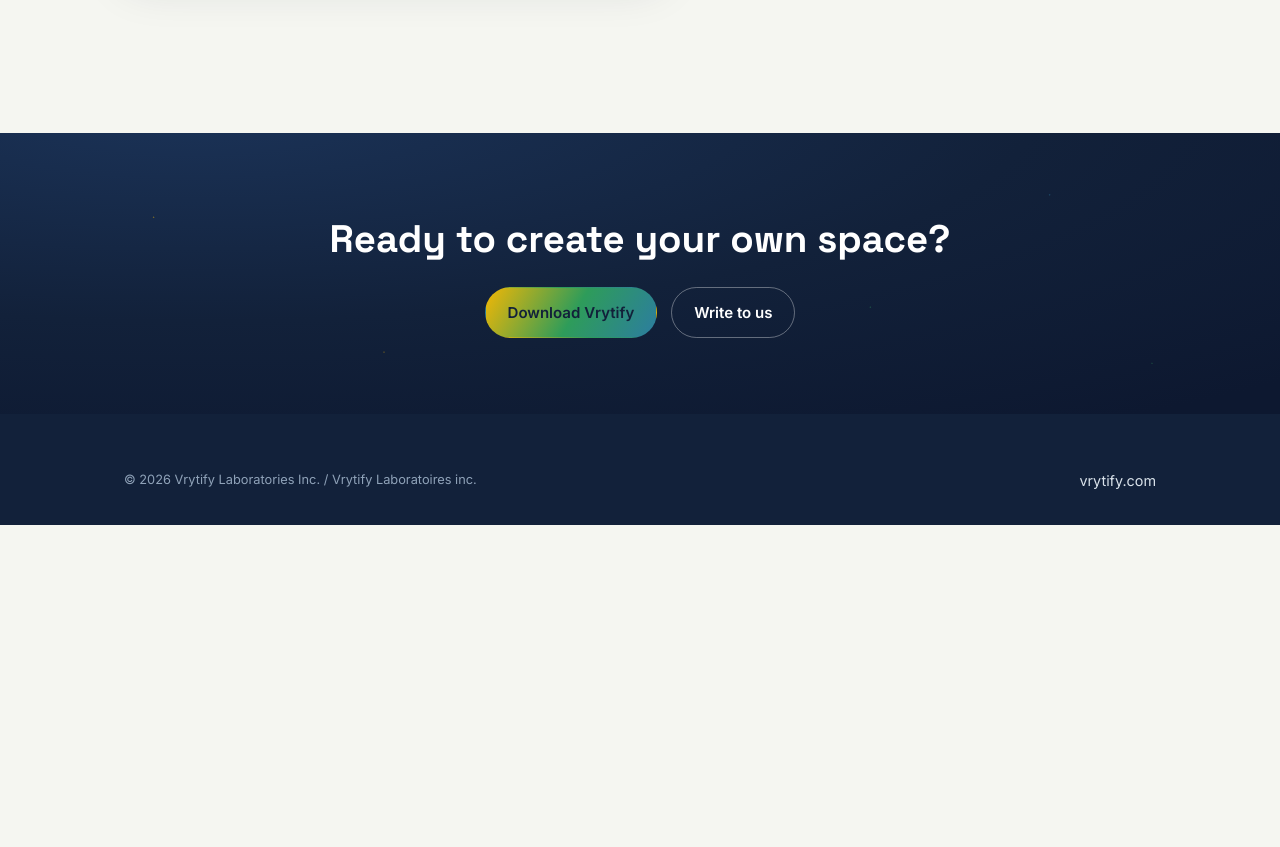
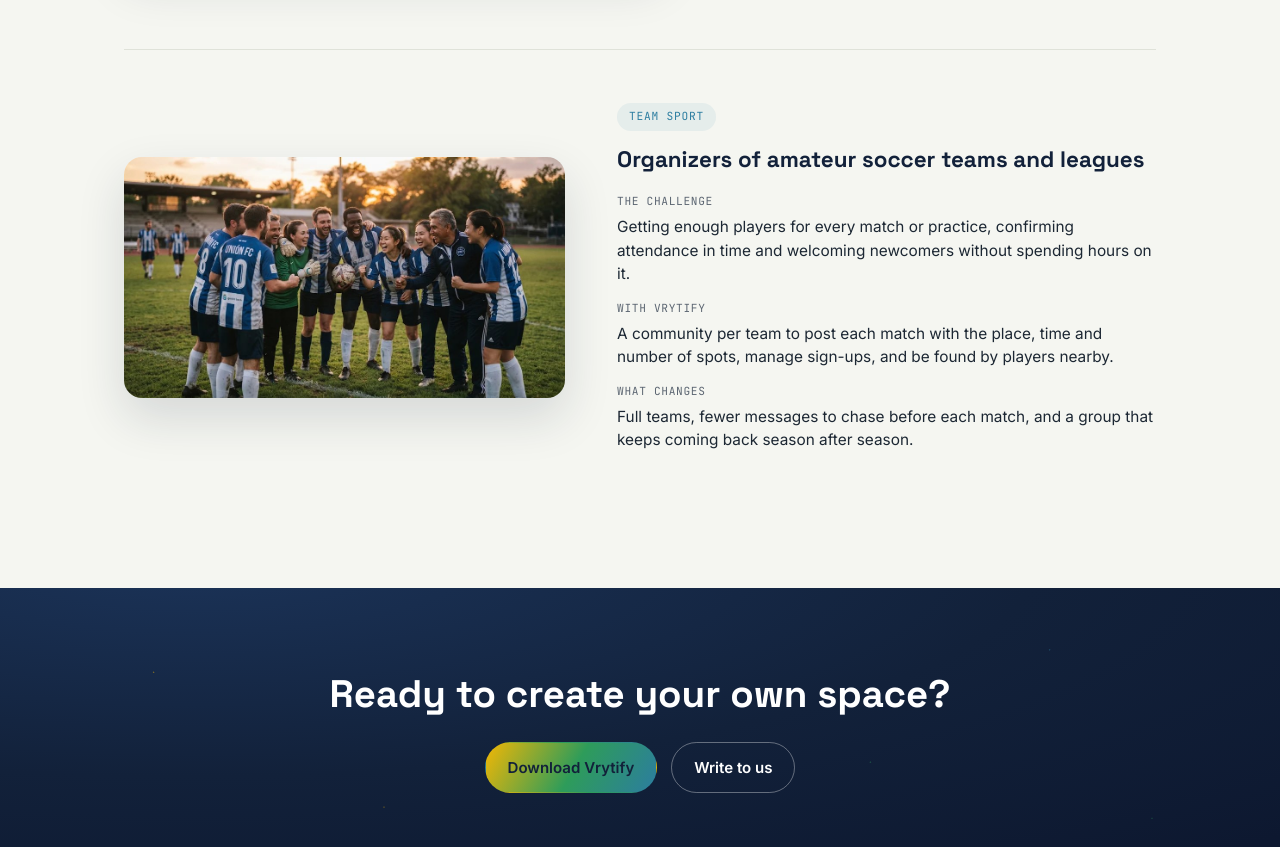
Before and after one commit to rugarzon-a11y/vrytify-web, a plain HTML site: page para-profesionales.html in a window 1280 px wide. Shown: the part 5140-5987 px from the top of the page. Before the commit the page ends 5665 px from the top, so only its background shows below. Drawn offline with Linux system fonts and the light colour scheme.

Commit message:
Pour les professionnels: fiche soccer amateur
Co-Authored-By: Claude Sonnet 5.5 <noreply@anthropic.com>
Claude-Session: https://claude.ai/code/session_01KKdkDUtNBkwji2nNxZTMrw

```diff
--- a/para-profesionales.html
+++ b/para-profesionales.html
@@ -319,6 +319,27 @@
         </div>
       </div>
 
+      <!-- 11. Football -->
+      <div class="profile-row">
+        <div class="profile-photo">
+          <img src="assets/perfiles/perfil-futbol.jpg" alt="Équipe de soccer amateur réunie en cercle sur le terrain au coucher du soleil / Equipo de fútbol aficionado reunido en círculo en la cancha al atardecer / Amateur soccer team gathered in a circle on the field at sunset" loading="lazy">
+        </div>
+        <div class="profile-copy">
+          <span class="profile-tag">
+            <span data-lang-content="fr">Sport d'équipe</span><span data-lang-content="es">Deporte en equipo</span><span data-lang-content="en">Team sport</span>
+          </span>
+          <h3><span data-lang-content="fr">Organisateur·rice·s d'équipes et de ligues de soccer amateur</span><span data-lang-content="es">Organizadores de equipos y ligas de fútbol aficionado</span><span data-lang-content="en">Organizers of amateur soccer teams and leagues</span></h3>
+          <dl>
+            <dt><span data-lang-content="fr">Le défi</span><span data-lang-content="es">El reto</span><span data-lang-content="en">The challenge</span></dt>
+            <dd><span data-lang-content="fr">Réunir assez de joueurs pour chaque match ou entraînement, confirmer les présences à temps et accueillir les nouveaux sans y passer des heures.</span><span data-lang-content="es">Reunir suficientes jugadores para cada partido o entrenamiento, confirmar asistencias a tiempo y recibir a los nuevos sin pasar horas en ello.</span><span data-lang-content="en">Getting enough players for every match or practice, confirming attendance in time and welcoming newcomers without spending hours on it.</span></dd>
+            <dt><span data-lang-content="fr">Avec Vrytify</span><span data-lang-content="es">Con Vrytify</span><span data-lang-content="en">With Vrytify</span></dt>
+            <dd><span data-lang-content="fr">Une communauté par équipe où publier chaque match avec le lieu, l'heure et le nombre de places, gérer les inscriptions, et être trouvé par les joueurs de la région.</span><span data-lang-content="es">Una comunidad por equipo donde publicar cada partido con lugar, hora y número de cupos, gestionar inscripciones y ser encontrado por jugadores de la zona.</span><span data-lang-content="en">A community per team to post each match with the place, time and number of spots, manage sign-ups, and be found by players nearby.</span></dd>
+            <dt><span data-lang-content="fr">Ce qui change</span><span data-lang-content="es">Lo que cambia</span><span data-lang-content="en">What changes</span></dt>
+            <dd><span data-lang-content="fr">Des équipes complètes, moins de messages à relancer avant chaque match, et un groupe qui se fidélise saison après saison.</span><span data-lang-content="es">Equipos completos, menos mensajes para insistir antes de cada partido y un grupo que se fideliza temporada tras temporada.</span><span data-lang-content="en">Full teams, fewer messages to chase before each match, and a group that keeps coming back season after season.</span></dd>
+          </dl>
+        </div>
+      </div>
+
     </div>
   </section>
 
```
Also changed, not shown: assets/perfiles/perfil-futbol.jpg (added).
